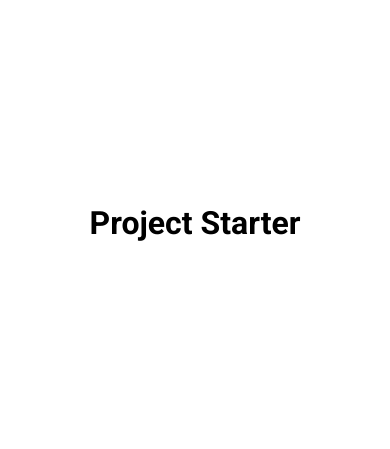
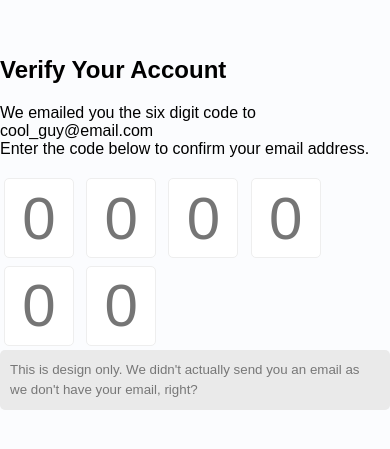
Before and after one commit to Glenda9031/Verify_Account_UI, a plain HTML site: page index.html in a window 390 px wide. Shown: the part 199-648 px from the top of the page. Drawn offline with Linux system fonts and the light colour scheme; a web font is replaced by a local one.

Commit message:
Update index.html, style.css and script.js

```diff
--- a/index.html
+++ b/index.html
@@ -4,14 +4,27 @@
     <meta charset="UTF-8">
     <meta http-equiv="X-UA-Compatible" content="IE=edge">
     <meta name="viewport" content="width=device-width, initial-scale=1.0">
-    <title>My Project</title>
+    <title>Verify Account</title>
     <link rel="stylesheet" href="style.css">
     <!--<link rel="stylesheet" href="https://cdnjs.cloudflare.com/ajax/libs/font-awesome/6.4.0/css/all.min.css">-->
 
 </head>
 <body>
-    <h1>Project Starter</h1>
-
+    <div>
+        <h2>Verify Your Account</h2>
+        <p>We emailed you the six digit code to cool_guy@email.com <br /> Enter the code below to confirm your email address.</p>
+        <div>
+            <input type="number" class="code" placeholder="0" max="9" required>
+            <input type="number" class="code" placeholder="0" max="9" required>
+            <input type="number" class="code" placeholder="0" max="9" required>
+            <input type="number" class="code" placeholder="0" max="9" required>
+            <input type="number" class="code" placeholder="0" max="9" required>
+            <input type="number" class="code" placeholder="0" max="9" required>
+        </div>
+        <small class="info">
+            This is design only. We didn't actually send you an email as we don't have your email, right?
+        </small>
+    </div>
     <script src="script.js"></script>
 </body>
 </html>
--- a/script.js
+++ b/script.js
@@ -0,0 +1,14 @@
+const codes = document.querySelectorAll('.code')
+
+| codes[0].focus()
+
+codes.forEach((code, idx) => {
+    code.addEventListener('keydown', (e) => {
+        if(e.key >= 0 && e.key <=9) {
+            codes[idx].value = ''
+            setTimeout(() => codes[idx + 1].focus(), 10)
+        } else if(e.key === 'Backspace') {
+            setTimeout(() => codes[idx - 1].focus(), 10)
+    }
+  })
+})
--- a/style.css
+++ b/style.css
@@ -1,16 +1,78 @@
-@import url('https://fonts.googleapis.com/css2?family=Open+Sans:wght@400;500;600;700;800&family=Roboto:wght@400;500;700;900&display=swap');
+@import url('https://fonts.googleapis.com/css2?family=Muli:wght@300;700&display=swap');
 
 * {
     box-sizing: border-box;
 }
 
 body {
-    font-family: 'Roboto', sans-serif;
+    background-color: #fbfcfe;
+    font-family: 'Muli', sans-serif;
     display: flex;
-    flex-direction: column;
     align-items: center;
     justify-content: center;
     height: 100vh;
     overflow: hidden;
     margin: 0;
 }
+
+.container {
+    background-color: #fff;
+    border: 3px #000 solid;
+    border-radius: 10px;
+    padding: 30px;
+    max-width: 1000px;
+    text-align: center;
+}
+
+.code-container {
+    display: flex;
+    align-items: center;
+    justify-content: center;
+    margin: 40px 0;
+}
+
+.code {
+    caret-color: transparent;
+    border-radius: 5px;
+    font-size: 75px;
+    height: 120px;
+    width: 100px;
+    border: 1px solid #eee;
+    margin: 1%;
+    text-align: center;
+    font-weight: 300;
+    -moz-appearance: textfield;
+}
+
+.code::-webkit-outer-spin-button,
+.code::-webkit-inner-spin-button {
+    -webkit-appearance: none;
+    margin: 0;
+}
+
+.code:valid {
+    border-color: #3498db;
+    box-shadow: 0 10px 10px -5px rgba(0, 0, 0, 0.25);
+}
+
+.info {
+    background-color: #eaeaea;
+    display: inline-block;
+    padding: 10px;
+    line-height: 20px;
+    max-width: 400px;
+    color: #777;
+    border-radius: 5px;
+}
+
+@media (max-width: 600px) {
+    .code-container {
+        flex-wrap: wrap;
+    }
+
+    .code {
+        font-size: 60px;
+        height: 80px;
+        max-width: 70px;
+    }
+}
```
